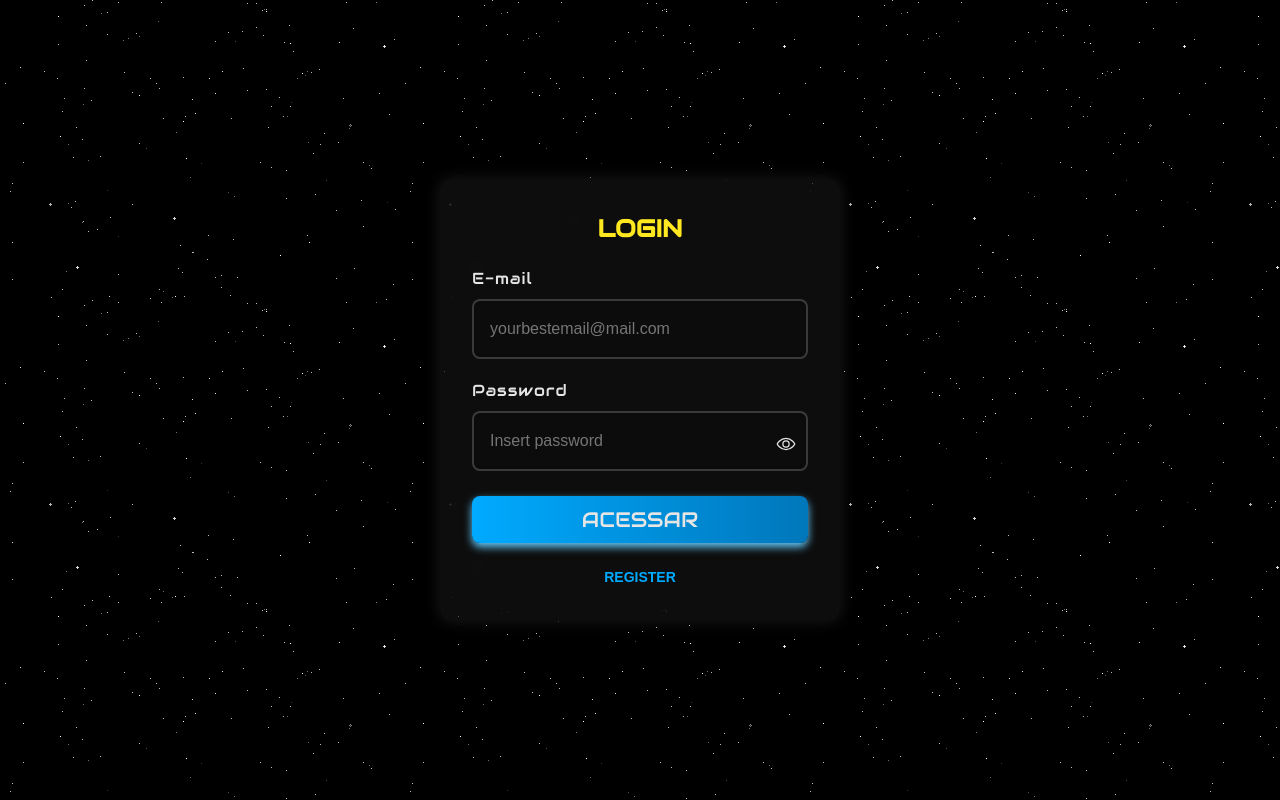
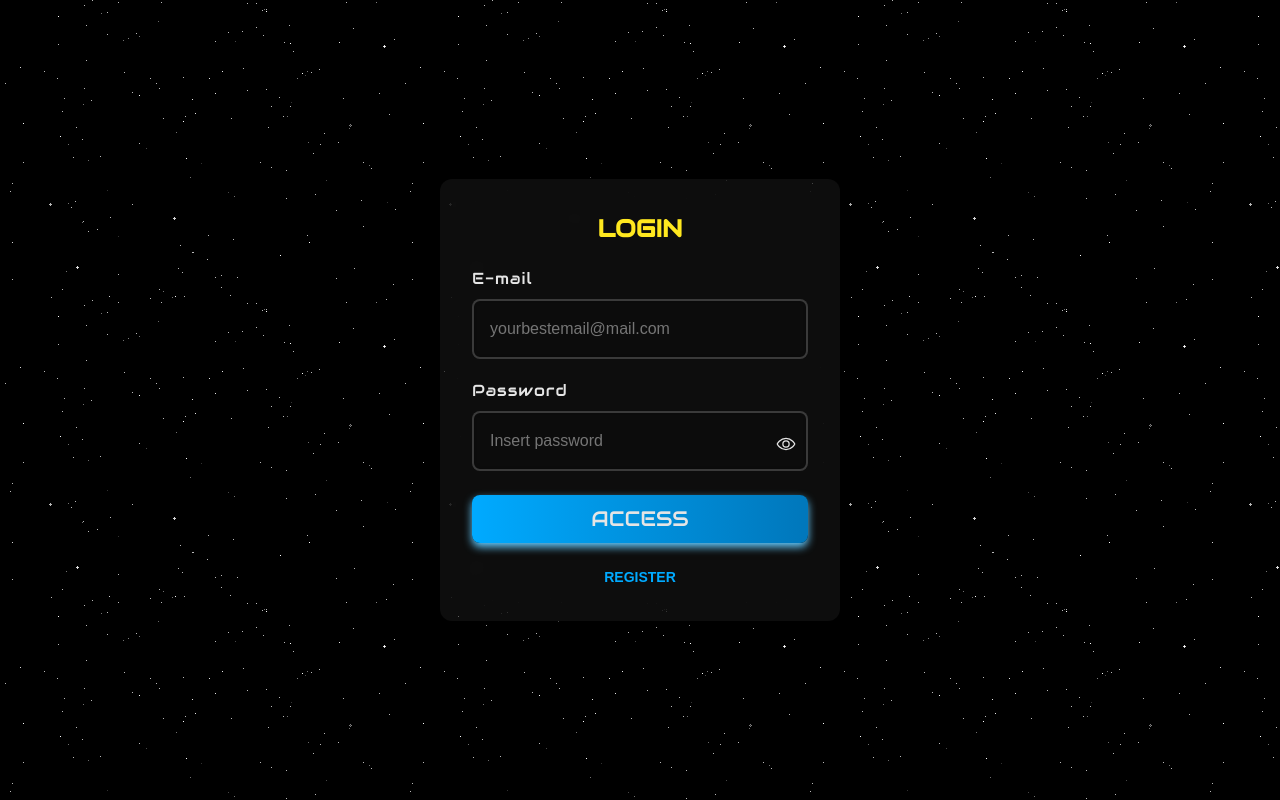
Before and after one commit to WillFontana/sw-wiki-lite, a React (Vite) app: page /login in a window 1280 px wide. Built offline with nearby package versions, Linux system fonts and the light colour scheme; a web font is replaced by a local one.

Commit message:
Refatorações de componentes e funcionalidades: - Pequenos reajustes e melhorias na Dashboard; - Correção do uso de token errado na PrivateRoute; - Aplicação do tema na tela de Login; - Adicionada redirect automático de usuário logado; - Pequenas melhorias gerais;

```diff
--- a/src/pages/Dashboard/index.tsx
+++ b/src/pages/Dashboard/index.tsx
@@ -1,19 +1,23 @@
-import dayjs from "dayjs";
 import React, { useMemo } from "react";
 import { useSelector } from "react-redux";
-import MovieCard from "../../components/Cards/MovieCard";
 import { RootState } from "../../store";
 import { useGetMoviesQuery } from "../../store/slices/moviesApi";
-import { StyledDashboard } from "./styles";
+
+import dayjs from "dayjs";
+
+import MovieCard from "../../components/Cards/MovieCard";
 import Loader from "../../components/Frames/Loader";
 import NotFound from "../NotFound";
 
+import { StyledDashboard } from "./styles";
+
 const Dashboard: React.FC = () => {
   const selectedEra = useSelector((state: RootState) => state.era.selectedEra);
+
   const { data: movies, isError, isLoading } = useGetMoviesQuery();
 
   const categorizedMovies = useMemo(() => {
-    if (!movies?.results) return { classic: [], prequels: [], sequels: [] };
+    if (!movies?.results) return { classic: [], prequels: [] };
 
     return movies.results.reduce(
       (acc, movie) => {
@@ -26,24 +30,24 @@ const Dashboard: React.FC = () => {
         }
         return acc;
       },
-      { classic: [], prequels: [] } as {
-        classic: typeof movies.results;
-        prequels: typeof movies.results;
+      {
+        classic: [] as typeof movies.results,
+        prequels: [] as typeof movies.results,
       }
     );
   }, [movies]);
 
   if (isError)
-    return <NotFound title="Looks like an error occured!" type="error" />;
+    return <NotFound title="Looks like an error occurred!" type="error" />;
   if (isLoading) return <Loader />;
   if (!movies?.results.length)
-    return (
-      <NotFound title="No movies avaliabe for the momment!" type="empty" />
-    );
+    return <NotFound title="No movies available at the moment!" type="empty" />;
+
+  const selectedMovies = categorizedMovies[selectedEra] || [];
 
   return (
     <StyledDashboard>
-      {categorizedMovies[selectedEra].map((movie, index) => (
+      {selectedMovies.map((movie, index) => (
         <MovieCard key={movie.episode_id} {...movie} delay={index} />
       ))}
     </StyledDashboard>
--- a/src/pages/Login/index.tsx
+++ b/src/pages/Login/index.tsx
@@ -1,4 +1,4 @@
-import React from "react";
+import React, { useEffect } from "react";
 import { useForm } from "react-hook-form";
 import { zodResolver } from "@hookform/resolvers/zod";
 import { z } from "zod";
@@ -25,26 +25,31 @@ type LoginForm = z.infer<typeof loginSchema>;
 const Login: React.FC = () => {
   const location = useLocation();
   const navigate = useNavigate();
+  const prefilledEmail = location.state?.email || "";
 
-  const prefilledEmail = location.state?.email || "";
   const {
     register,
     handleSubmit,
-    formState: { errors },
+    formState: { errors, isSubmitting },
   } = useForm<LoginForm>({
     resolver: zodResolver(loginSchema),
-    defaultValues: {
-      email: prefilledEmail,
-    },
+    defaultValues: { email: prefilledEmail },
   });
 
-  const onSubmit = (data: LoginForm) => {
-    const response = loginUser(data.email, data.userPassword);
+  useEffect(() => {
+    const token = localStorage.getItem("authToken");
+    if (token) {
+      navigate("/");
+    }
+  }, [navigate]);
+
+  const onSubmit = async (data: LoginForm) => {
+    const response = await loginUser(data.email, data.userPassword);
 
     if (response.success) {
       navigate("/");
     } else {
-      alert(response.message);
+      console.error(response.message);
     }
   };
 
@@ -52,7 +57,7 @@ const Login: React.FC = () => {
     <LoginContainer>
       <LoginCard>
         <LoginTitle>Login</LoginTitle>
-        <form style={{ marginTop: 20 }} onSubmit={handleSubmit(onSubmit)}>
+        <form onSubmit={handleSubmit(onSubmit)}>
           <Input
             label="E-mail"
             placeholder="yourbestemail@mail.com"
@@ -61,14 +66,14 @@ const Login: React.FC = () => {
             {...register("email")}
           />
           <Password
-            style={{ marginTop: 20 }}
             label="Password"
             placeholder="Insert password"
             error={errors.userPassword?.message}
             {...register("userPassword")}
           />
-          <Button type="submit">Acessar</Button>
-
+          <Button type="submit" disabled={isSubmitting}>
+            {isSubmitting ? "Loading..." : "Access"}
+          </Button>
           <SwitchAuthButton url="/register">Register</SwitchAuthButton>
         </form>
       </LoginCard>
--- a/src/pages/Login/styles.ts
+++ b/src/pages/Login/styles.ts
@@ -1,31 +1,41 @@
 import styled from "styled-components";
 import { StyledButton } from "../../components/Buttons/Button/styles";
+import { StyledInputWrapper } from "../../components/Form/Input/styles";
 
 export const LoginContainer = styled.div`
   display: flex;
   align-items: center;
   justify-content: center;
   height: 100vh;
-  background: radial-gradient(circle, #0d0d0d, #111111);
+  background: radial-gradient(
+    circle,
+    ${({ theme }) => theme.colors.backgroundDark},
+    ${({ theme }) => theme.colors.backgroundLight}
+  );
 `;
 
 export const LoginCard = styled.div`
   background: rgba(255, 255, 255, 0.05);
-  padding: 32px;
-  border-radius: 12px;
-  box-shadow: 0px 0px 15px rgba(255, 255, 255, 0.1);
+  padding: ${({ theme }) => theme.spacing.large};
+  border-radius: ${({ theme }) => theme.radius.medium};
+  box-shadow: 0px 0px 15px ${({ theme }) => theme.colors.overlay};
   backdrop-filter: blur(10px);
   max-width: 400px;
   width: 100%;
   text-align: center;
+
   ${StyledButton} {
-    margin-top: 25px;
+    margin-top: ${({ theme }) => theme.spacing.medium};
+  }
+
+  ${StyledInputWrapper} {
+    margin-top: 20px;
   }
 `;
 
 export const LoginTitle = styled.h2`
-  font-size: 24px;
-  color: #ffe81f;
-  font-family: "Audiowide", sans-serif;
+  font-size: ${({ theme }) => theme.textSizes.large};
+  color: ${({ theme }) => theme.colors.textHighlight};
+  font-family: ${({ theme }) => theme.fonts.secondary};
   text-transform: uppercase;
 `;
--- a/src/router/PrivateRoute.tsx
+++ b/src/router/PrivateRoute.tsx
@@ -2,7 +2,7 @@ import React from "react";
 import { Navigate, Outlet } from "react-router-dom";
 
 const isAuthenticated = () => {
-  return !!localStorage.getItem("accessToken");
+  return !!localStorage.getItem("authToken");
 };
 
 const PrivateRoute: React.FC = () => {
```
Also changed, not shown: 1 other file (tests, documents, lock files or other folders).
